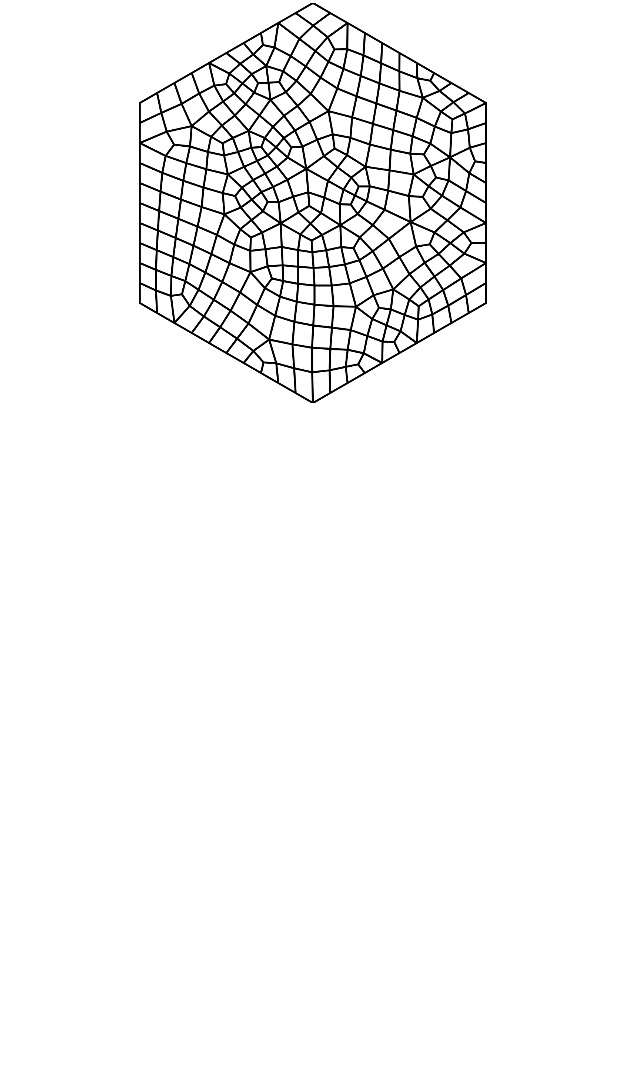
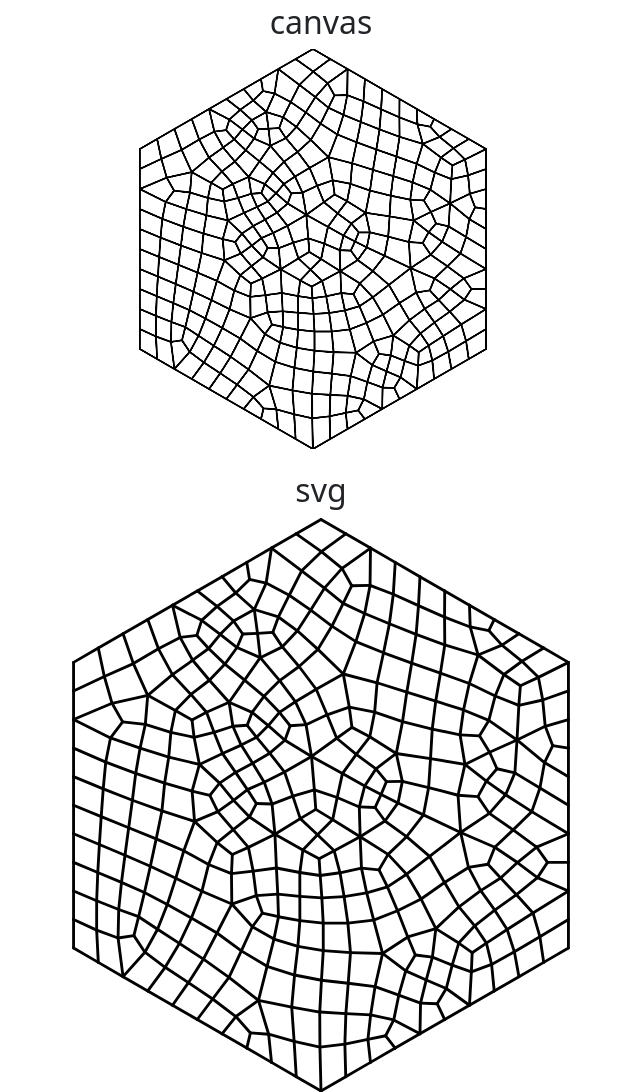
Before and after one commit to Inoshiro90/HexGrid, a plain HTML site: page index.html in a window 1280 px wide. Shown: the part 449-1541 px from the top of the page, without its empty margins (319-959 px from the left). Before the commit the page ends 874 px from the top, so only its background shows below. Drawn offline with nearby package versions, Linux system fonts and the light colour scheme; animation ran at ten frames a second.

Commit message:
Added svg hexagon drawing function and svg element

```diff
--- a/index.html
+++ b/index.html
@@ -87,7 +87,12 @@
         <button id="btn-download-svg" class="btn btn-secondary mt-1">Download SVG</button>
         <button id="btn-download-svg-rotation" class="btn btn-secondary mt-1">Download SVG Rotations</button> -->
         <div style="text-align: center;">
+            <h2>canvas</h2>
             <canvas style="width: auto" id="canvas"></canvas>
+        </div>
+        <div style="text-align: center;">
+            <h2>svg</h2>
+            <svg viewBox="-0.875 -0.55 1.75 1.1" width="940" height="1080" id="svg_hexgrid" xmlns="http://www.w3.org/2000/svg"> </svg>
         </div>
 
     </div>
@@ -102,6 +107,7 @@
     <script src="scripts/options.js"></script>
     <script src="scripts/linearCongruentialGenerator.js"></script>
     <script src="scripts/drawGrid.js"></script>
+    <script src="scripts/drawSVGGrid.js"></script>
     <script src="scripts/drawGridToSVG.js"></script>
     <script src="scripts/updateCanvasSize.js"></script>
 
--- a/scripts/drawGrid.js
+++ b/scripts/drawGrid.js
@@ -1,20 +1,54 @@
 function drawGrid(drawPositions, drawSectors) {
+	// Canvas zeichnen
 	context.clearRect(-2, -2, 4, 4);
-	context.strokeStyle = document.getElementById('input-field-line-color').value;
-	context.lineWidth = document.getElementById('input-field-line-width').value / 1000;
+	const strokeColor = document.getElementById('input-field-line-color').value;
+	const strokeWidth = document.getElementById('input-field-line-width').value / 1000;
+	context.strokeStyle = strokeColor;
+	context.lineWidth = strokeWidth;
 	context.lineCap = context.lineJoin = 'round';
-	// context.lineOpacity = document.getElementById('input-field-line-color-transparency').value;
 	context.beginPath();
+
 	for (let i = 0; i < grid.points.length; i++) {
 		const point = grid.points[i];
 		const neighbours = grid.neighbours[i];
 
 		for (let k = 0; k < neighbours.length; k++) {
 			const npoint = grid.points[neighbours[k]];
-
 			context.moveTo(point[0], point[1]);
 			context.lineTo(npoint[0], npoint[1]);
 		}
 	}
 	context.stroke();
+
+	// SVG zeichnen
+	const svg = document.getElementById('svg_hexgrid');
+	svg.innerHTML = ''; // SVG leeren
+	const drawn = new Set();
+
+	for (let i = 0; i < grid.points.length; i++) {
+		const point = grid.points[i];
+		const neighbours = grid.neighbours[i];
+
+		for (let k = 0; k < neighbours.length; k++) {
+			const j = neighbours[k];
+			const key = [i, j].sort().join('-');
+			if (drawn.has(key)) continue;
+			drawn.add(key);
+
+			const npoint = grid.points[j];
+
+			const line = document.createElementNS('http://www.w3.org/2000/svg', 'line');
+			line.setAttribute('x1', point[0]);
+			line.setAttribute('y1', point[1]);
+			line.setAttribute('x2', npoint[0]);
+			line.setAttribute('y2', npoint[1]);
+			line.setAttribute('stroke', strokeColor);
+			line.setAttribute('stroke-width', strokeWidth);
+			line.setAttribute('stroke-linecap', 'round');
+			line.setAttribute('stroke-linejoin', 'round');
+
+			svg.appendChild(line);
+		}
+	}
+	// console.log(svg.outerHTML);
 }
--- a/styles/custom.css
+++ b/styles/custom.css
@@ -18,3 +18,11 @@ html {
 	overflow-y: scroll;
 	scroll-behavior: smooth;
 }
+
+#svg_hexgrid {
+  width: 100%;       /* SVG füllt die Breite seines Containers */
+  height: auto;      /* Höhe passt sich proportional an */
+  max-width: 500px;  /* Optional: maximale Breite z.B. 600px */
+  display: block;    /* Verhindert unerwünschte Inline-Abstände */
+  margin: 0 auto;    /* Zentriert das SVG horizontal */
+}
```
